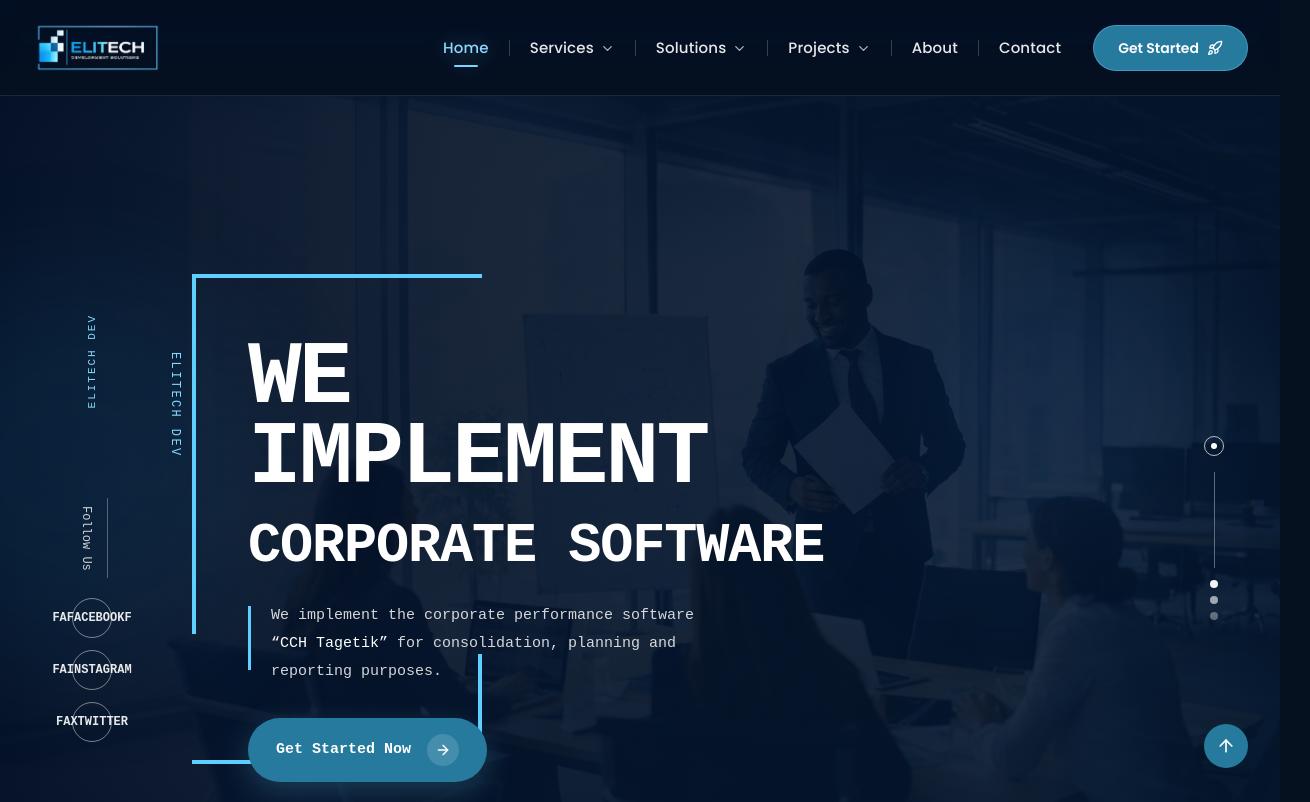
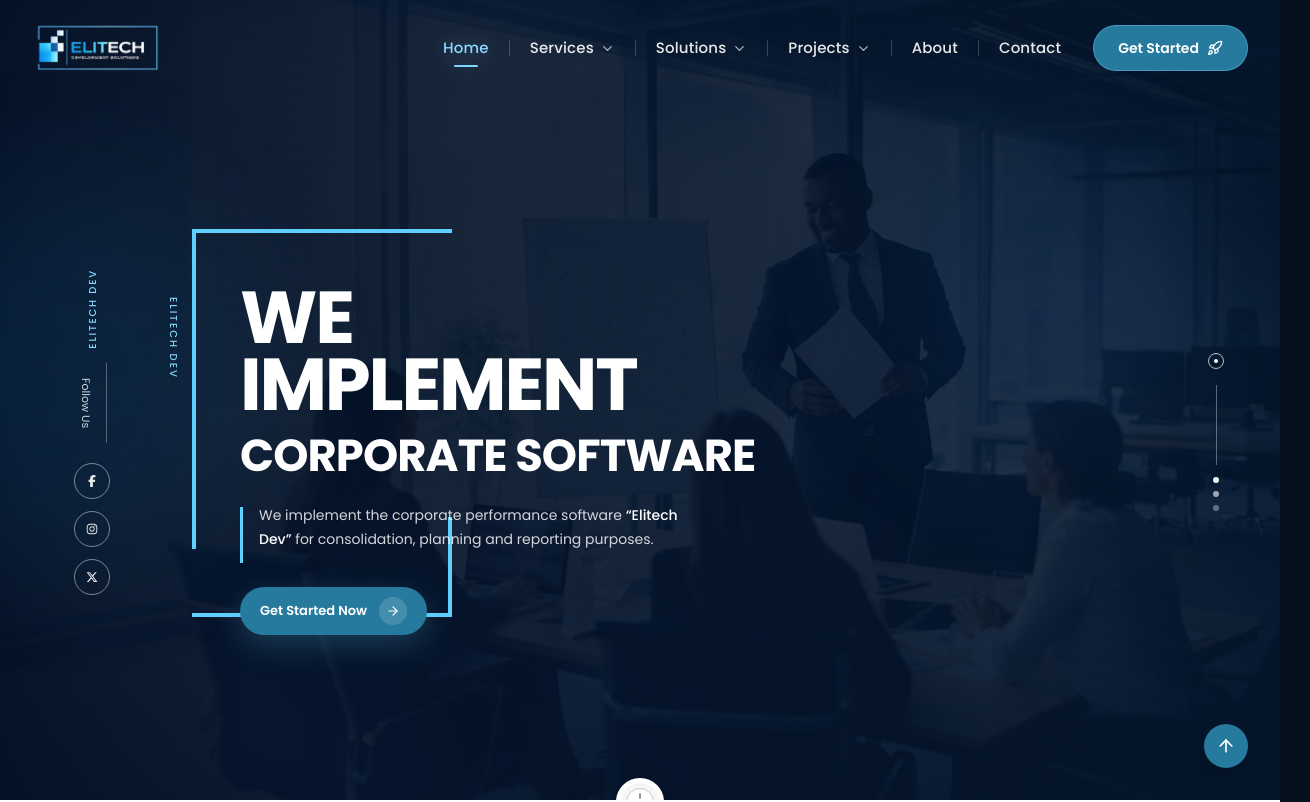
Before and after one commit to BossEl-566/Elitech_dev, a Next.js app in the folder elitech/: page / in a window 1280 px wide. Shown: the top 802 px of the page, 1310 px wide, since content can reach past the window. Built offline with nearby package versions, Linux system fonts and the light colour scheme.

Commit message:
fixed the positing of the header and the hero

```diff
--- a/elitech/app/components/Header.tsx
+++ b/elitech/app/components/Header.tsx
@@ -184,10 +184,11 @@ function Header() {
   const allDesktopItems = [...menuItems, ...simpleLinks];
 
   return (
-    <header className="fixed top-0 left-0 right-0 z-50 w-full font-['Poppins',sans-serif]">
-      <div className="absolute inset-0 bg-[linear-gradient(180deg,rgba(3,14,35,0.88)_0%,rgba(3,14,35,0.64)_58%,rgba(3,14,35,0.18)_100%)]" />
-      <div className="absolute inset-0 backdrop-blur-[8px]" />
-      <div className="absolute inset-x-0 bottom-0 h-px bg-white/10" />
+    <header className="absolute top-0 left-0 right-0 z-50 w-full font-['Poppins',sans-serif]">
+      {/* Completely transparent background - no gradients, no blur, no lines */}
+      <div className="absolute inset-0 bg-transparent" />
+
+      {/* Removed: gradient background, backdrop blur, and bottom border line */}
 
       <div className="relative mx-auto flex h-20 max-w-7xl items-center justify-between px-4 sm:px-6 lg:h-24 lg:px-8">
         <Link
@@ -342,7 +343,8 @@ function Header() {
       </div>
 
       {mobileOpen && (
-        <div className="absolute inset-x-0 top-full z-50 border-t border-white/10 bg-[#071325]/95 backdrop-blur-xl lg:hidden">
+        <div className="absolute inset-x-0 top-full z-50 bg-[#071325]/95 backdrop-blur-xl lg:hidden">
+          {/* Removed: border-t border-white/10 */}
           <div className="mx-auto max-w-7xl px-4 py-5 sm:px-6">
             <nav className="flex flex-col gap-3">
               <Link
--- a/elitech/app/layout.tsx
+++ b/elitech/app/layout.tsx
@@ -27,7 +27,7 @@ export default function RootLayout({
         className={`${poppins.variable} font-[var(--font-poppins)] min-h-screen flex flex-col bg-[#06111f] text-white`}
       >
         <Header />
-        <main className="flex-1 pt-20 lg:pt-24">{children}</main>
+        <main className="flex-1">{children}</main>
         <Footer />
       </body>
     </html>
--- a/elitech/app/page.tsx
+++ b/elitech/app/page.tsx
@@ -154,7 +154,7 @@ function Home() {
     <div className="relative overflow-hidden bg-[#f7f5f0]" style={{ fontFamily: "'Droid Sans Mono', 'Courier New', monospace" }}>
 
       {/* HERO SECTION */}
-<section className="relative min-h-screen overflow-hidden bg-[#07182d] font-[var(--font-poppins)]">
+      <section className="relative min-h-screen overflow-hidden bg-[#07182d] font-['Poppins',sans-serif]">
         {/* Background image */}
         <div className="absolute inset-0">
           <Image
@@ -181,14 +181,14 @@ function Home() {
             {/* Left side rail */}
             <div className="hidden h-full flex-col items-center justify-between py-10 lg:flex">
               <div className="flex flex-col items-center">
-          <span className="rotate-180 text-[11px] font-medium tracking-[0.18em] text-[#86d8ff] [writing-mode:vertical-rl]">
+                <span className="rotate-180 text-[10px] font-medium tracking-[0.18em] text-[#86d8ff] [writing-mode:vertical-rl]">
                   ELITECH DEV
                 </span>
               </div>
 
               <div className="flex flex-col items-center gap-5">
                 <div className="flex items-center gap-3">
-            <span className="text-[12px] text-white/80 [writing-mode:vertical-rl]">
+                  <span className="text-[11px] text-white/80 [writing-mode:vertical-rl]">
                     Follow Us
                   </span>
                   <span className="h-20 w-px bg-white/30" />
@@ -196,18 +196,23 @@ function Home() {
 
                 <div className="flex flex-col gap-3">
         {[
-              { label: "FaFacebookF", href: "#" },
-              { label: "FaInstagram", href: "#" },
-              { label: "FaXTwitter", href: "#" },
-            ].map((item) => (
+          { icon: FaFacebookF, href: "#", label: "Facebook" },
+          { icon: FaInstagram, href: "#", label: "Instagram" },
+          { icon: FaXTwitter, href: "#", label: "X" },
+        ].map((item) => {
+          const Icon = item.icon;
+
+          return (
             <Link
               key={item.label}
               href={item.href}
-                className="flex h-10 w-10 items-center justify-center rounded-full border border-white/45 text-[12px] font-semibold uppercase text-white/90 transition hover:border-[#7fd7ff] hover:text-[#7fd7ff]"
+              aria-label={item.label}
+              className="flex h-9 w-9 items-center justify-center rounded-full border border-white/45 text-white/90 transition hover:border-[#7fd7ff] hover:text-[#7fd7ff]"
             >
-                {item.label}
+              <Icon className="text-[12px]" />
             </Link>
-            ))}
+          );
+        })}
       </div>
               </div>
             </div>
@@ -216,48 +221,48 @@ function Home() {
             <div className="relative max-w-[760px]">
               <div className="relative inline-block">
                 {/* frame */}
-          <div className="pointer-events-none absolute left-0 top-0 h-[330px] w-[255px] border-l-4 border-t-4 border-[#5ecfff] sm:h-[360px] sm:w-[290px]" />
-          <div className="pointer-events-none absolute bottom-[18px] left-0 h-[110px] w-[255px] border-b-4 border-r-4 border-[#5ecfff] sm:w-[290px]" />
+                <div className="pointer-events-none absolute left-0 top-0 h-[280px] w-[220px] border-l-4 border-t-4 border-[#5ecfff] sm:h-[320px] sm:w-[260px]" />
+                <div className="pointer-events-none absolute bottom-[18px] left-0 h-[100px] w-[220px] border-b-4 border-r-4 border-[#5ecfff] sm:w-[260px]" />
 
                 {/* main content */}
-          <div className="relative z-10 pl-10 pt-14 sm:pl-14 sm:pt-16">
-            <h1 className="max-w-[700px] text-[3.4rem] font-bold leading-[0.9] tracking-[-0.03em] text-white sm:text-[4.5rem] lg:text-[5.6rem]">
+                <div className="relative z-10 pl-8 pt-12 sm:pl-12 sm:pt-14">
+                  <h1 className="max-w-[700px] text-[2.8rem] font-bold leading-[0.9] tracking-[-0.03em] text-white sm:text-[3.8rem] lg:text-[4.6rem]">
                     WE
                     <br />
                     IMPLEMENT
                   </h1>
 
-            <h2 className="mt-5 text-[2rem] font-bold leading-none tracking-[-0.02em] text-white sm:text-[2.8rem] lg:text-[3.45rem]">
+                  <h2 className="mt-4 text-[1.6rem] font-bold leading-none tracking-[-0.02em] text-white sm:text-[2.2rem] lg:text-[2.8rem]">
                     CORPORATE SOFTWARE
                   </h2>
 
-            <div className="mt-7 flex max-w-[560px] items-start gap-5">
-              <div className="mt-1 hidden h-16 w-[3px] bg-[#5ecfff] sm:block" />
-              <p className="max-w-[430px] text-sm leading-7 text-white/82 sm:text-[15px]">
+                  <div className="mt-6 flex max-w-[560px] items-start gap-4">
+                    <div className="mt-1 hidden h-14 w-[3px] bg-[#5ecfff] sm:block" />
+                    <p className="max-w-[430px] text-[13px] leading-6 text-white/82 sm:text-[14px]">
                       We implement the corporate performance software
                       {" "}
-                <span className="font-medium text-white">“CCH Tagetik”</span>
+                      <span className="font-medium text-white">“Elitech Dev”</span>
                       {" "}
                       for consolidation, planning and reporting purposes.
                     </p>
                   </div>
 
-            <div className="mt-8">
+                  <div className="mt-6">
                     <Link
                       href="/contact"
-                className="group inline-flex items-center gap-4 rounded-full bg-[#267A9E] px-7 py-4 text-[15px] font-semibold text-white shadow-[0_10px_30px_rgba(105,201,243,0.22)] transition-all duration-300 hover:scale-[1.02] hover:bg-[#034663]"
+                      className="group inline-flex items-center gap-3 rounded-full bg-[#267A9E] px-5 py-2.5 text-[13px] font-semibold text-white shadow-[0_10px_30px_rgba(105,201,243,0.22)] transition-all duration-300 hover:scale-[1.02] hover:bg-[#034663]"
                     >
                       Get Started Now
-                <span className="flex h-8 w-8 items-center justify-center rounded-full bg-white/14 transition group-hover:translate-x-0.5">
-                  <ArrowRight size={16} />
+                      <span className="flex h-7 w-7 items-center justify-center rounded-full bg-white/14 transition group-hover:translate-x-0.5">
+                        <ArrowRight size={14} />
                       </span>
                     </Link>
                   </div>
                 </div>
 
                 {/* vertical text */}
-          <div className="absolute left-[-26px] top-[78px] hidden lg:block">
-            <span className="text-[12px] font-medium tracking-[0.2em] text-[#86d8ff] [writing-mode:vertical-rl]">
+                <div className="absolute left-[-26px] top-[68px] hidden lg:block">
+                  <span className="text-[10px] font-medium tracking-[0.2em] text-[#86d8ff] [writing-mode:vertical-rl]">
                     ELITECH DEV
                   </span>
                 </div>
@@ -267,16 +272,16 @@ function Home() {
             {/* Right decoration */}
             <div className="hidden justify-end lg:flex">
               <div className="mr-6 flex flex-col items-center">
-          <div className="mb-4 flex h-5 w-5 items-center justify-center rounded-full border border-white/70">
-            <div className="h-1.5 w-1.5 rounded-full bg-white" />
+                <div className="mb-4 flex h-4 w-4 items-center justify-center rounded-full border border-white/70">
+                  <div className="h-1 w-1 rounded-full bg-white" />
                 </div>
 
-          <div className="h-24 w-px bg-white/35" />
+                <div className="h-20 w-px bg-white/35" />
 
                 <div className="mt-3 flex flex-col gap-2">
-            <span className="h-2 w-2 rounded-full bg-white/95" />
-            <span className="h-2 w-2 rounded-full bg-white/60" />
-            <span className="h-2 w-2 rounded-full bg-white/35" />
+                  <span className="h-1.5 w-1.5 rounded-full bg-white/95" />
+                  <span className="h-1.5 w-1.5 rounded-full bg-white/60" />
+                  <span className="h-1.5 w-1.5 rounded-full bg-white/35" />
                 </div>
               </div>
             </div>
@@ -285,9 +290,9 @@ function Home() {
 
         {/* bottom center scroll/mouse hint */}
         <div className="absolute bottom-[-26px] left-1/2 z-20 -translate-x-1/2">
-    <div className="flex h-14 w-14 items-center justify-center rounded-full border-[6px] border-white bg-[#f6f6f6] shadow-lg">
-      <div className="flex h-8 w-8 items-start justify-center rounded-full border border-[#c9c9c9] bg-white pt-1">
-        <div className="h-2 w-1 rounded-full bg-[#9a9a9a]" />
+          <div className="flex h-12 w-12 items-center justify-center rounded-full border-[5px] border-white bg-[#f6f6f6] shadow-lg">
+            <div className="flex h-7 w-7 items-start justify-center rounded-full border border-[#c9c9c9] bg-white pt-1">
+              <div className="h-1.5 w-0.5 rounded-full bg-[#9a9a9a]" />
             </div>
           </div>
         </div>
```
Lines whose indentation alone changed are shown as unchanged.
